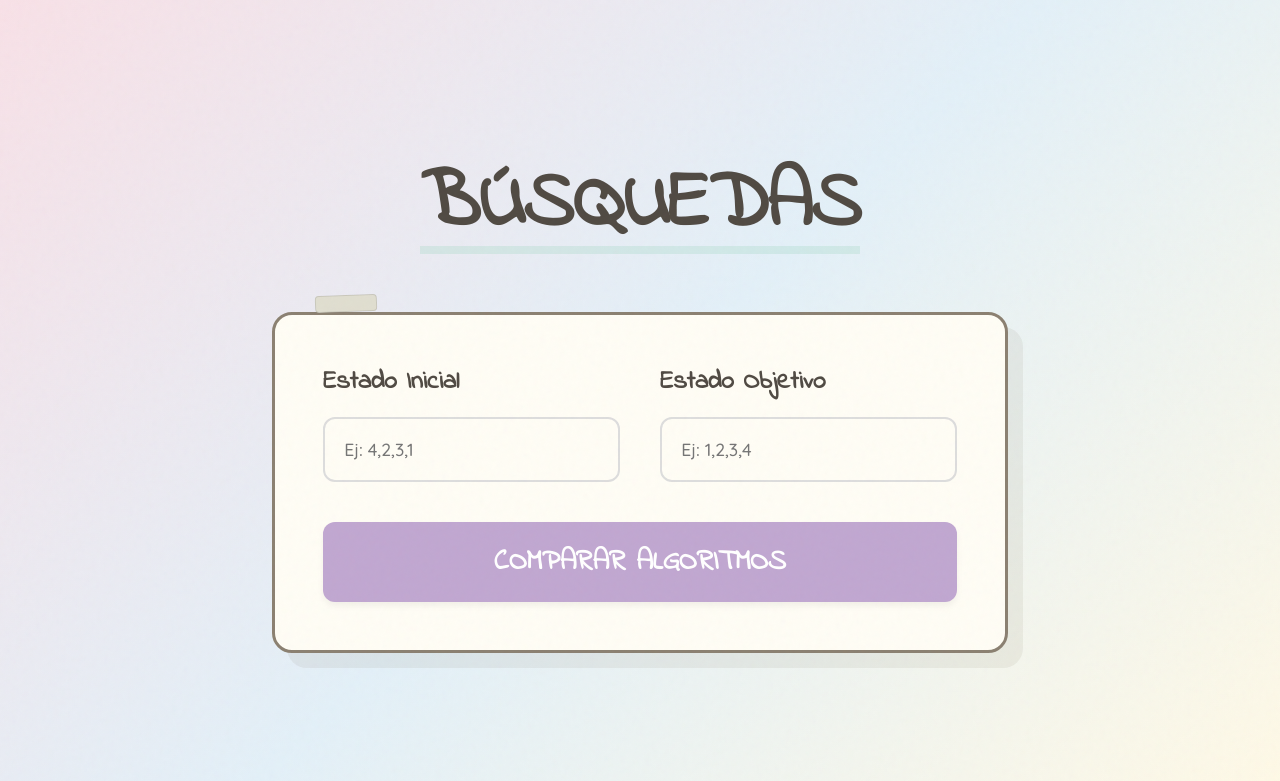
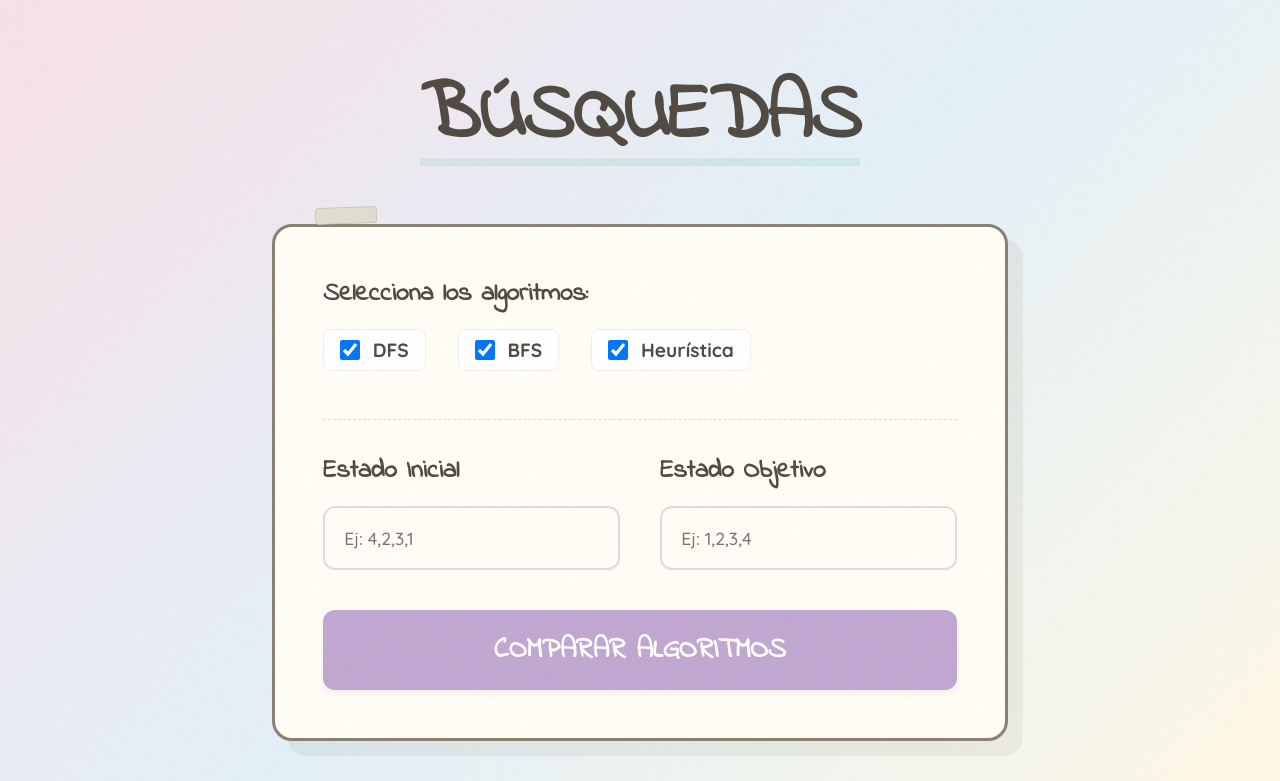
Before and after one commit to CAMCDI/busquedas, a Flask app: page / in a window 1280 px wide. Shown: the top 781 px of the page. Run offline with Flask 3, Linux system fonts and the light colour scheme.

Commit message:
Allow selective comparison of algorithms with dynamic UI layout

```diff
--- a/app.py
+++ b/app.py
@@ -25,6 +25,7 @@ def compare_searches():
     try:
         start_state = [int(x) for x in data.get('start', '').split(',')]
         goal_state = [int(x) for x in data.get('goal', '').split(',')]
+        requested_algos = data.get('algorithms', ['dfs', 'bfs', 'heuristic'])
 
         if len(start_state) != 4 or len(goal_state) != 4:
             return jsonify({"error": "Los estados deben tener 4 números separados por comas."}), 400
@@ -32,31 +33,34 @@ def compare_searches():
         results = {}
 
         # 1. DFS
-        start_time = time.time()
-        dfs_node = buscar_solucion_dfs(start_state, goal_state)
-        results['dfs'] = {
-            "path": get_path_data(dfs_node),
-            "time": round((time.time() - start_time) * 1000, 2),
-            "steps": len(get_path_data(dfs_node)) if dfs_node else 0
-        }
+        if 'dfs' in requested_algos:
+            start_time = time.time()
+            dfs_node = buscar_solucion_dfs(start_state, goal_state)
+            results['dfs'] = {
+                "path": get_path_data(dfs_node),
+                "time": round((time.time() - start_time) * 1000, 2),
+                "steps": len(get_path_data(dfs_node)) if dfs_node else 0
+            }
 
         # 2. BFS
-        start_time = time.time()
-        bfs_node = buscar_solucion_bfs(start_state, goal_state)
-        results['bfs'] = {
-            "path": get_path_data(bfs_node),
-            "time": round((time.time() - start_time) * 1000, 2),
-            "steps": len(get_path_data(bfs_node)) if bfs_node else 0
-        }
+        if 'bfs' in requested_algos:
+            start_time = time.time()
+            bfs_node = buscar_solucion_bfs(start_state, goal_state)
+            results['bfs'] = {
+                "path": get_path_data(bfs_node),
+                "time": round((time.time() - start_time) * 1000, 2),
+                "steps": len(get_path_data(bfs_node)) if bfs_node else 0
+            }
 
         # 3. Heuristic
-        start_time = time.time()
-        heur_node = buscar_solucion_heuristica(Nodo(start_state), goal_state, [])
-        results['heuristic'] = {
-            "path": get_path_data(heur_node),
-            "time": round((time.time() - start_time) * 1000, 2),
-            "steps": len(get_path_data(heur_node)) if heur_node else 0
-        }
+        if 'heuristic' in requested_algos:
+            start_time = time.time()
+            heur_node = buscar_solucion_heuristica(Nodo(start_state), goal_state, [])
+            results['heuristic'] = {
+                "path": get_path_data(heur_node),
+                "time": round((time.time() - start_time) * 1000, 2),
+                "steps": len(get_path_data(heur_node)) if heur_node else 0
+            }
 
         return jsonify(results)
     except Exception as e:
--- a/static/css/styles.css
+++ b/static/css/styles.css
@@ -149,6 +149,44 @@ input:focus {
     margin-bottom: 2.5rem;
 }
 
+.selection-group {
+    margin-bottom: 2rem;
+    padding-bottom: 2rem;
+    border-bottom: 1px dashed #ddd;
+}
+
+.checkbox-grid {
+    display: flex;
+    gap: 2rem;
+    margin-top: 1rem;
+    flex-wrap: wrap;
+}
+
+.check-item {
+    display: flex;
+    align-items: center;
+    gap: 0.8rem;
+    font-size: 1.2rem;
+    font-family: 'Quicksand', sans-serif;
+    cursor: pointer;
+    background: white;
+    padding: 0.5rem 1rem;
+    border-radius: 8px;
+    border: 1px solid #eee;
+    transition: all 0.2s ease;
+}
+
+.check-item:hover {
+    background: #f8f8f8;
+    transform: translateY(-2px);
+}
+
+.check-item input[type="checkbox"] {
+    width: 20px;
+    height: 20px;
+    cursor: pointer;
+}
+
 .solve-btn {
     width: 100%;
     padding: 1.2rem;
@@ -180,25 +218,27 @@ input:focus {
 }
 
 .results-grid {
-    display: grid;
-    grid-template-columns: 1fr 1fr 1fr;
+    display: flex;
+    justify-content: center;
     gap: 2rem;
     margin-top: 2rem;
-}
-
-@media (max-width: 900px) {
-    .results-grid {
-        grid-template-columns: 1fr;
-    }
+    flex-wrap: wrap;
 }
 
 .results-column {
+    flex: 1;
+    min-width: 280px;
+    max-width: 400px;
     background: white;
     border: 3px solid var(--border-sketch);
     border-radius: 15px;
     padding: 1.5rem;
     display: flex;
     flex-direction: column;
+}
+
+.results-column.hidden {
+    display: none;
 }
 
 h3 {
--- a/static/js/main.js
+++ b/static/js/main.js
@@ -7,6 +7,13 @@ document.addEventListener('DOMContentLoaded', () => {
     // Inputs
     const startStateInput = document.getElementById('start-state');
     const goalStateInput = document.getElementById('goal-state');
+
+    // Checkboxes
+    const checks = {
+        dfs: document.getElementById('check-dfs'),
+        bfs: document.getElementById('check-bfs'),
+        heuristic: document.getElementById('check-heuristic')
+    };
 
     // Result Columns
     const columns = {
@@ -18,19 +25,25 @@ document.addEventListener('DOMContentLoaded', () => {
     solveBtn.addEventListener('click', async () => {
         const start = startStateInput.value;
         const goal = goalStateInput.value;
+        const selectedAlgos = Object.keys(checks).filter(key => checks[key].checked);
+
+        if (selectedAlgos.length === 0) {
+            showError("Por favor selecciona al menos un algoritmo.");
+            return;
+        }
 
         if (!start || !goal) {
             showError("Por favor ingrese ambos estados inicial y objetivo.");
             return;
         }
 
-        resetUI();
+        resetUI(selectedAlgos);
 
         try {
             const response = await fetch('/api/compare', {
                 method: 'POST',
                 headers: { 'Content-Type': 'application/json' },
-                body: JSON.stringify({ start, goal })
+                body: JSON.stringify({ start, goal, algorithms: selectedAlgos })
             });
 
             const data = await response.json();
@@ -48,14 +61,22 @@ document.addEventListener('DOMContentLoaded', () => {
         }
     });
 
-    function resetUI() {
+    function resetUI(selectedAlgos) {
         resultsSection.classList.add('hidden');
         errorContainer.classList.add('hidden');
         loader.classList.remove('hidden');
 
-        Object.values(columns).forEach(col => {
+        Object.keys(columns).forEach(key => {
+            const col = columns[key];
             col.querySelector('.stats-compact').innerHTML = '';
             col.querySelector('.path-visualizer-vertical').innerHTML = '';
+
+            // Show/Hide column based on selection
+            if (selectedAlgos.includes(key)) {
+                col.classList.remove('hidden');
+            } else {
+                col.classList.add('hidden');
+            }
         });
     }
 
@@ -66,7 +87,7 @@ document.addEventListener('DOMContentLoaded', () => {
             const col = columns[algo];
             const result = data[algo];
 
-            if (!result.path) {
+            if (!result || !result.path) {
                 col.querySelector('.stats-compact').innerHTML = '<p class="error-msg">Sin solución</p>';
                 return;
             }
--- a/templates/index.html
+++ b/templates/index.html
@@ -17,6 +17,21 @@
         </header>
 
         <section class="config-card">
+            <div class="selection-group">
+                <label>Selecciona los algoritmos:</label>
+                <div class="checkbox-grid">
+                    <label class="check-item">
+                        <input type="checkbox" id="check-dfs" checked> DFS
+                    </label>
+                    <label class="check-item">
+                        <input type="checkbox" id="check-bfs" checked> BFS
+                    </label>
+                    <label class="check-item">
+                        <input type="checkbox" id="check-heuristic" checked> Heurística
+                    </label>
+                </div>
+            </div>
+
             <div id="puzzle-inputs">
                 <div class="inputs-grid">
                     <div class="input-group">
```
